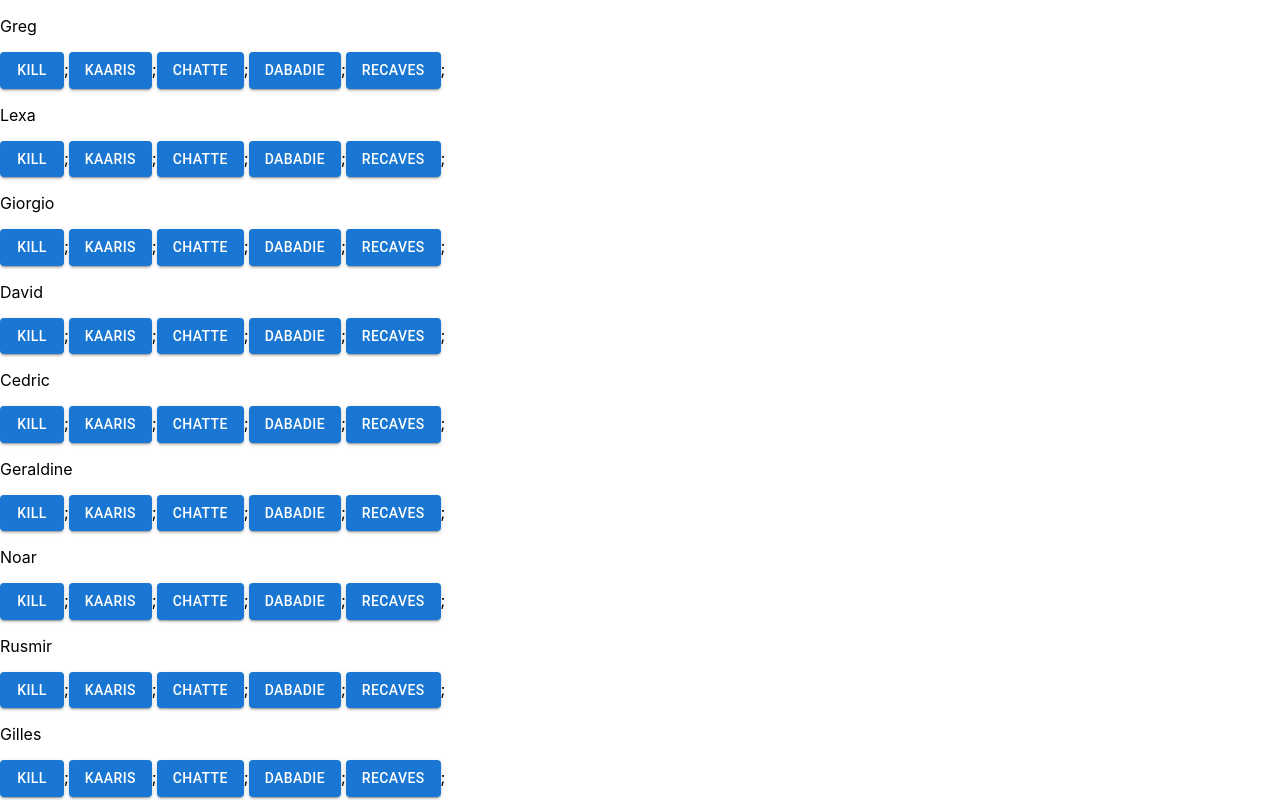
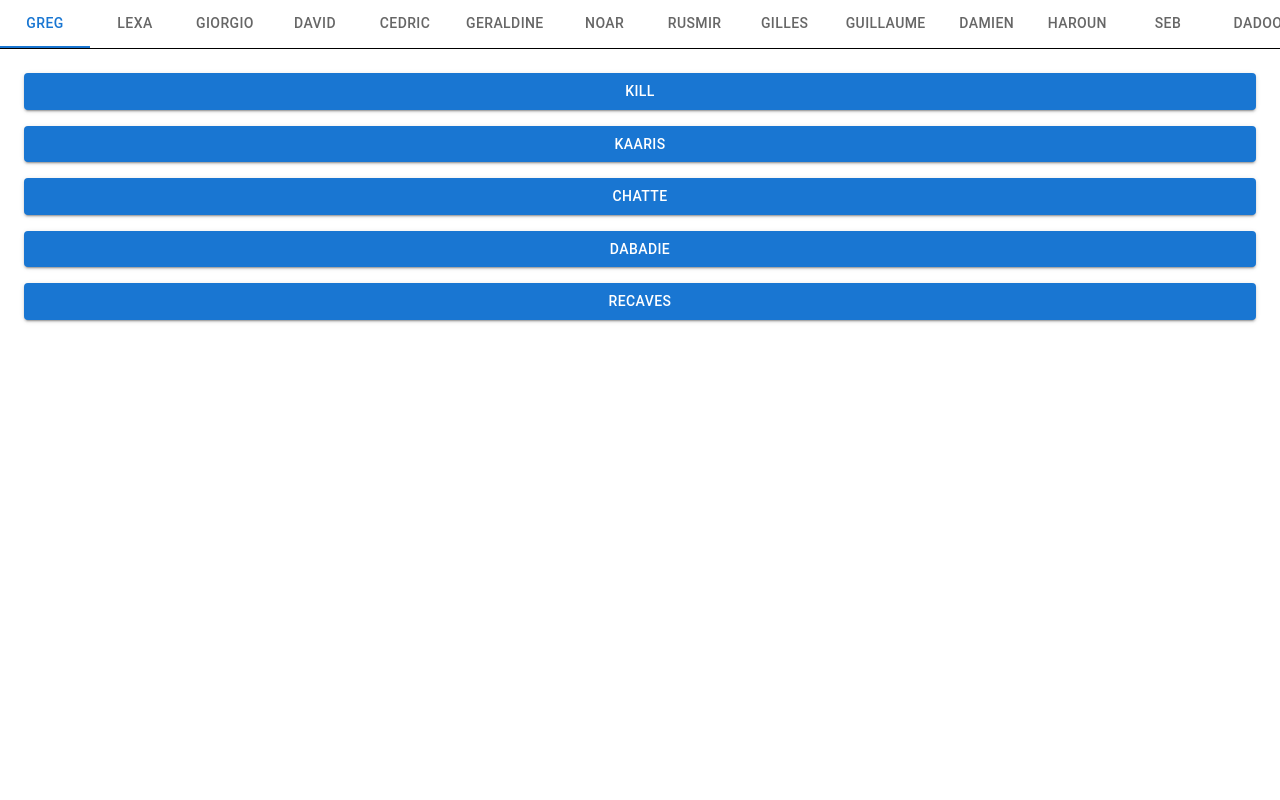
Before and after one commit to lexinho/bourlyleague, a React (Create React App) app in the folder frontend/: page / in a window 1280 px wide. Shown: the top 800 px of the page. Built offline with nearby package versions, Linux system fonts and the light colour scheme.

Commit message:
looks good

```diff
--- a/frontend/src/App.tsx
+++ b/frontend/src/App.tsx
@@ -8,7 +8,7 @@
     <>
       <div>
         <Player player="Greg" />
-        <Player player="Lexa" />
+        {/* <Player player="Lexa" />
         <Player player="Giorgio" />
         <Player player="David" />
         <Player player="Cedric" />
@@ -28,7 +28,7 @@
         <Player player="Seb" />
         <Player player="Dadoo" />
         <Player player="Amazon" />
-        <Player player="Crinou" />
+        <Player player="Crinou" /> */}
       </div>
     </>
   );
--- a/frontend/src/Increment.tsx
+++ b/frontend/src/Increment.tsx
@@ -1,7 +1,13 @@
 import Button from "@mui/material/Button";
+import { increment } from "./sheetrepo";
 
 function Increment({ type }: { type: string }) {
-  return <Button variant="contained">{type}</Button>;
+
+  const toggleButtonState = () => {
+    increment(57, 4)
+  };
+
+  return <Button variant="contained" onClick={toggleButtonState}>{type}</Button>
 }
 
 export default Increment;
--- a/frontend/src/Player.tsx
+++ b/frontend/src/Player.tsx
@@ -1,14 +1,95 @@
+import { Stack, Tab, Tabs, Typography } from "@mui/material";
+import { Box } from "@mui/system";
+import { useState } from "react";
 import Increment from "./Increment";
 
+interface TabPanelProps {
+  children?: React.ReactNode;
+  index: number;
+  value: number;
+}
+
+function TabPanel(props: TabPanelProps) {
+  const { children, value, index, ...other } = props;
+
+  return (
+    <div
+      role="tabpanel"
+      hidden={value !== index}
+      id={`simple-tabpanel-${index}`}
+      aria-labelledby={`simple-tab-${index}`}
+      {...other}
+    >
+      {value === index && (
+        <Box sx={{ p: 3 }}>
+          <Typography>{children}</Typography>
+            <Stack spacing={2}>
+              <Increment type="Kill" />
+              <Increment type="Kaaris" />
+              <Increment type="Chatte" />
+              <Increment type="Dabadie" />
+              <Increment type="Recaves" />
+            </Stack>
+        </Box>
+      )}
+    </div>
+  );
+}
+
+function a11yProps(index: number) {
+  return {
+    id: `simple-tab-${index}`,
+    'aria-controls': `simple-tabpanel-${index}`,
+  };
+}
+
 function Player({ player }: { player: string }) {
+  const [value, setValue] = useState(0);
+
+  const handleChange = (event: React.SyntheticEvent, newValue: number) => {
+    setValue(newValue);
+  };
+
   return (
     <div>
-      <p>{player}</p>
-      <Increment type="Kill" />;
-      <Increment type="Kaaris" />;
-      <Increment type="Chatte" />;
-      <Increment type="Dabadie" />;
-      <Increment type="Recaves" />;
+      {/* <p>{player}</p> */}
+      {/* <Increment type="Kill" />
+      <Increment type="Kaaris" />
+      <Increment type="Chatte" />
+      <Increment type="Dabadie" />
+      <Increment type="Recaves" /> */}
+
+<Box sx={{ width: '100%' }}>
+      <Box sx={{ borderBottom: 1, borderColor: 'divider' }}>
+        <Tabs value={value} onChange={handleChange} aria-label="basic tabs example">
+          <Tab label="Greg" {...a11yProps(0)} />
+          <Tab label="Lexa" {...a11yProps(1)} />
+          <Tab label="Giorgio" {...a11yProps(2)} />
+          <Tab label="David" {...a11yProps(3)} />
+          <Tab label="Cedric" {...a11yProps(4)} />
+          <Tab label="Geraldine" {...a11yProps(5)} />
+          <Tab label="Noar" {...a11yProps(6)} />
+          <Tab label="Rusmir" {...a11yProps(7)} />
+          <Tab label="Gilles" {...a11yProps(8)} />
+          <Tab label="Guillaume" {...a11yProps(9)} />
+          <Tab label="Damien" {...a11yProps(10)} />
+          <Tab label="Haroun" {...a11yProps(11)} />
+          <Tab label="Seb" {...a11yProps(12)} />
+          <Tab label="Dadoo" {...a11yProps(13)} />
+          <Tab label="Amazon" {...a11yProps(14)} />
+          <Tab label="Crinou" {...a11yProps(15)} />
+        </Tabs>
+      </Box>
+      <TabPanel value={value} index={0}>
+
+      </TabPanel>
+      <TabPanel value={value} index={1}>
+
+      </TabPanel>
+      <TabPanel value={value} index={2}>
+
+      </TabPanel>
+    </Box>
     </div>
   );
 }
--- /dev/null
+++ b/frontend/src/sheetrepo.js
@@ -0,0 +1,10 @@
+import axios from 'axios'
+
+export async function increment (row, col) {
+  console.log(`[SheetRepo] incrementing row ${row} col ${col}`)
+  const response = await axios.get(
+    `http://localhost:5000/increment/${row}/${col}`
+  )
+  console.log(response.data)
+  return response.data
+}
```
Also changed, not shown: 2 other files (tests, documents, lock files or other folders).
